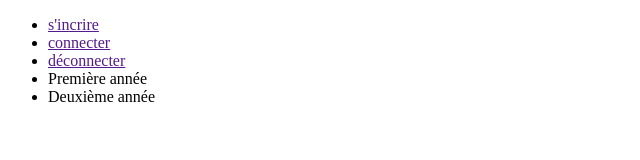
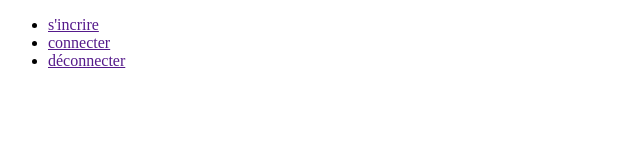
Before and after one commit to Mouhamadou236/e_education, a website: page views/header.html in a window 1280 px wide. Shown: the whole page, without its empty margins (0-640 px from the left). Drawn offline with Linux system fonts and the light colour scheme.

Commit message:
add remove content in header.html

```diff
--- a/views/header.html
+++ b/views/header.html
@@ -9,6 +9,4 @@
         <li><a href="">s'incrire</a></li>
         <li><a href="">connecter</a></li>
         <li><a href="">déconnecter</a></li>
-        <li>Première année</li>
-        <li>Deuxième année</li>
     </ul>
```
